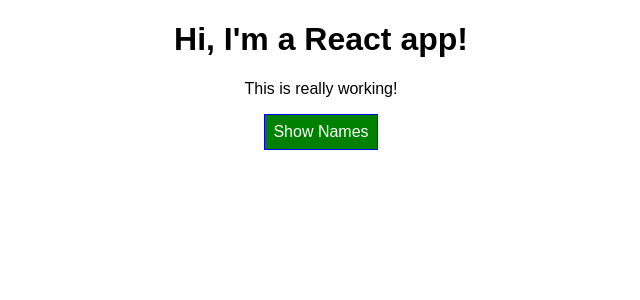
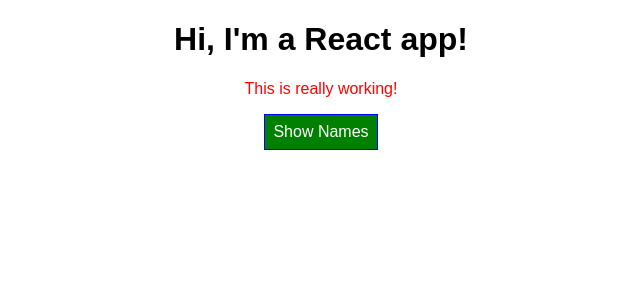
Before and after one commit to jeffgerlach/react_demo, a React (Create React App) app: page / in a window 1280 px wide. Shown: the top 300 px of the page, without its empty margins (319-959 px from the left). Built offline with nearby package versions, Linux system fonts and the light colour scheme.

Commit message:
Add dynamic class names and styles to component.

```diff
--- a/src/App.css
+++ b/src/App.css
@@ -1,3 +1,11 @@
 .App {
   text-align: center;
 }
+
+.red {
+  color: red;
+}
+
+.bold {
+  font-weight: bold;
+}
--- a/src/App.js
+++ b/src/App.js
@@ -64,10 +64,18 @@
       style.backgroundColor = "red";
     }
 
+    const classes = [];
+    if (this.state.cats.length <=2) {
+      classes.push('red');
+    }
+    if (this.state.cats.length <=1) {
+      classes.push('bold');
+    }
+
     return (
       <div className="App">
         <h1>Hi, I'm a React app!</h1>
-        <p>This is really working!</p>
+        <p className={classes.join(' ')}>This is really working!</p>
         {/*  arrow function can be inefficient */}
         <button style={style} onClick={this.toggleCatsHandler}>
           Show Names
```
